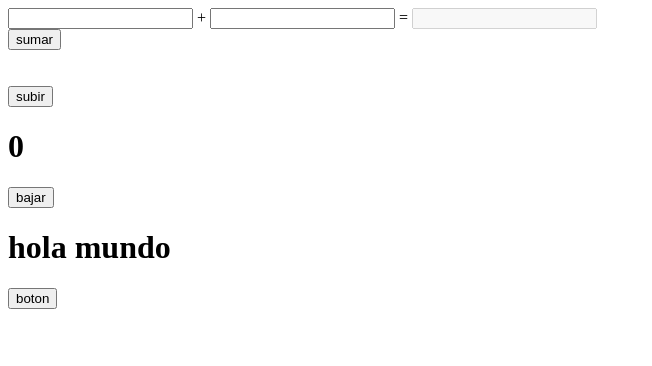
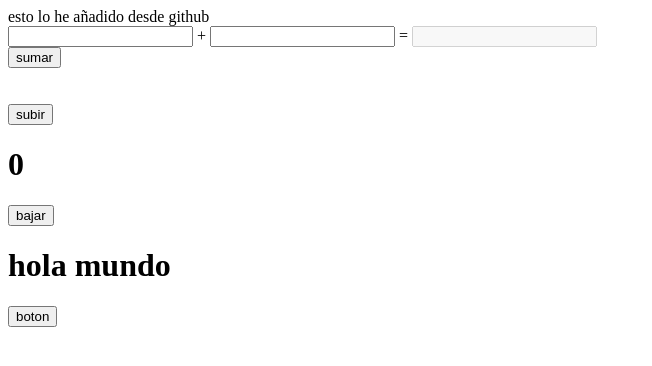
Before and after one commit to jaironman83/prescindible, a plain HTML site: page index.html in a window 1280 px wide. Shown: the whole page, without its empty margins (0-652 px from the left). Drawn offline with Linux system fonts and the light colour scheme.

Commit message:
Update index.html

```diff
--- a/index.html
+++ b/index.html
@@ -6,7 +6,7 @@
     <meta name="viewport" content="width=device-width, initial-scale=1.0">
     <title>Document</title>
 </head>
-
+    <div> esto lo he añadido desde github</div>
  <div>
     <input type="text" id="num1"  onmouseleave="abrirVentana()" onmousemove="abrirVentana()" >  +
     <input type="text" id= "num2"> =
```
